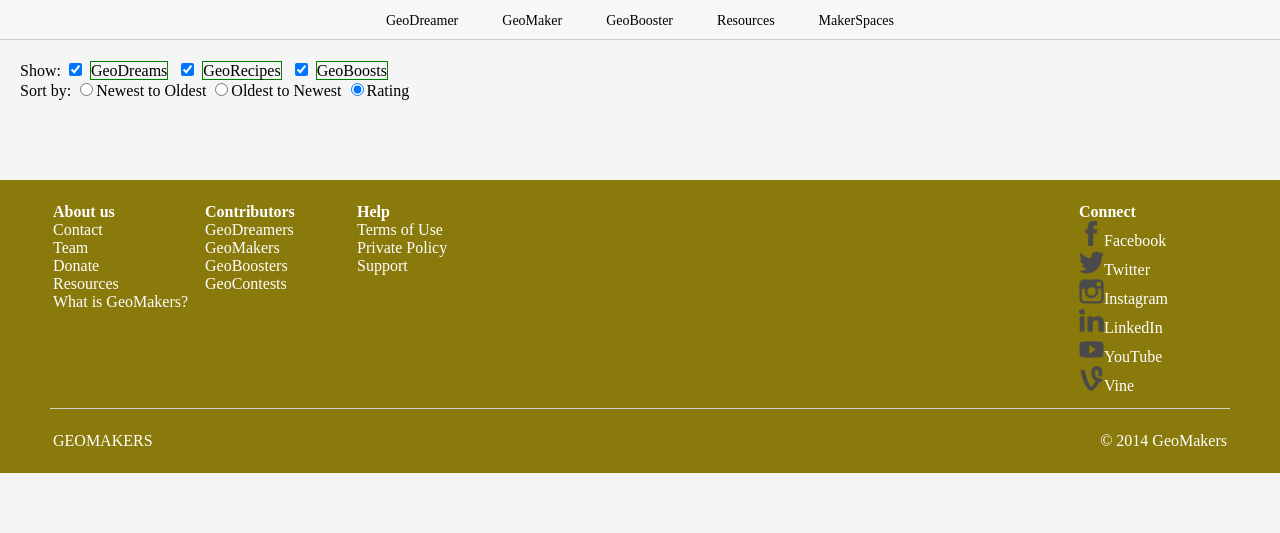
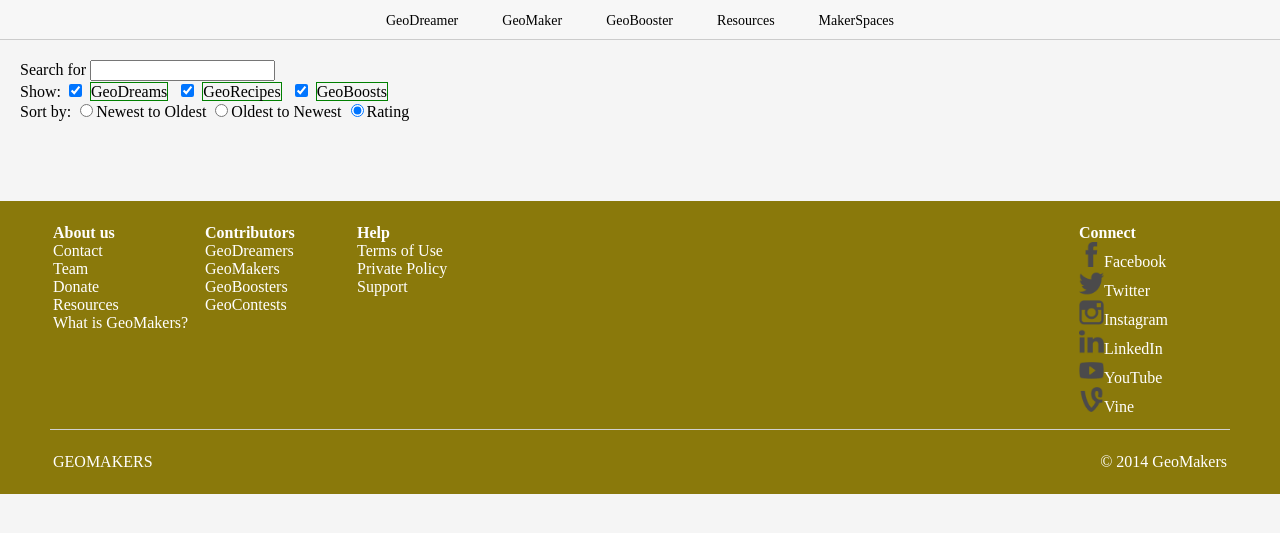
Before and after one commit to tlpinney/geomakers, a Django app: page /search/ in a window 1280 px wide. Shown: the part 56-589 px from the top of the page. Run offline with Django 3.2, Linux system fonts and the light colour scheme; data that the repository does not hold is empty; some libraries are stand-ins or nearby versions.

Commit message:
Search by words feature

```diff
--- a/windwaker/skyshaker/templates/skyshaker/search.html
+++ b/windwaker/skyshaker/templates/skyshaker/search.html
@@ -2,6 +2,10 @@
 {% block content %}
 
 <div id="search-middle">
+    <div>
+        <span>Search for</span>
+        <input type="text" id="search-words">
+    </div>
     <div id="search-show">
         <span>Show: </span>
         <input type="checkbox" id="show-GeoDreams" name="show" checked><label for="show-GeoDreams">GeoDreams</label>
@@ -49,6 +53,7 @@ var projectsAsJSON = {% autoescape off %} {{ json }} {% endautoescape %}
 
 var projects = document.getElementsByClassName("search-project");
 console.log(projects);
+var searchBox = document.getElementById("search-words");
 var geodreams = document.getElementsByClassName("search-project-GeoDream");
 var georecipes = document.getElementsByClassName("search-project-GeoRecipe");
 var geoboost = document.getElementsByClassName("search-project-GeoBoost");
@@ -60,6 +65,34 @@ var sortOldestToNewest = document.getElementById("sort-OldestToNewest");
 var sortRating = document.getElementById("sort-Rating");
 var viewBigBoxes = document.getElementById("view-BigBoxes");
 var viewTable = document.getElementById("view-Table");
+
+var searchWords = function (){
+    console.log("starting searchWords");
+    var words = document.getElementById("search-words").value.toUpperCase();
+    if (words == "")
+    {
+        for (var p = 0; projects.length; p++)
+        {
+            projects[p].style.display = "inline-block";
+        }
+    }
+    else
+    {
+        for (var p = 0; projects.length; p++)
+        {
+            var project = projects[p];
+            if (project.textContent.toUpperCase().indexOf(words) > -1)
+            {
+                project.style.display = "inline-block";
+            }
+            else
+            {
+                project.style.display = "none";
+            }
+        }
+    }
+    console.log("finishing searchWords");
+}
 
 function showProjects(){
     console.log("starting showProjects");
@@ -158,6 +191,8 @@ function driveSort(){
     else if (sortRating.checked) {sortProjects(sort_by_rating);}
 }
 
+searchBox.addEventListener("keyup", searchWords);
+
 showGeoDreams.addEventListener("change", showProjects);
 showGeoRecipes.addEventListener("change", showProjects);
 showGeoBoosts.addEventListener("change", showProjects);
```
